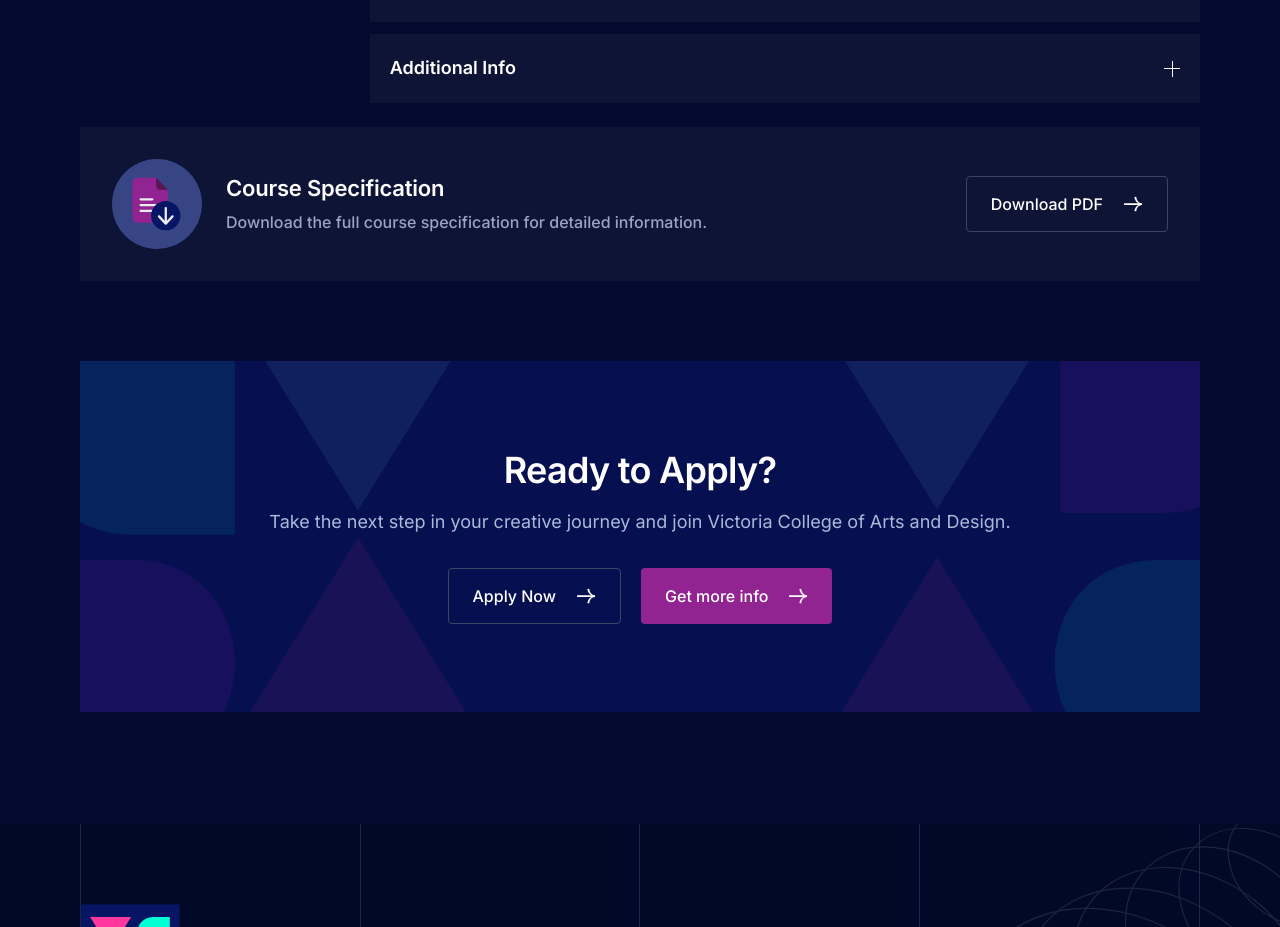
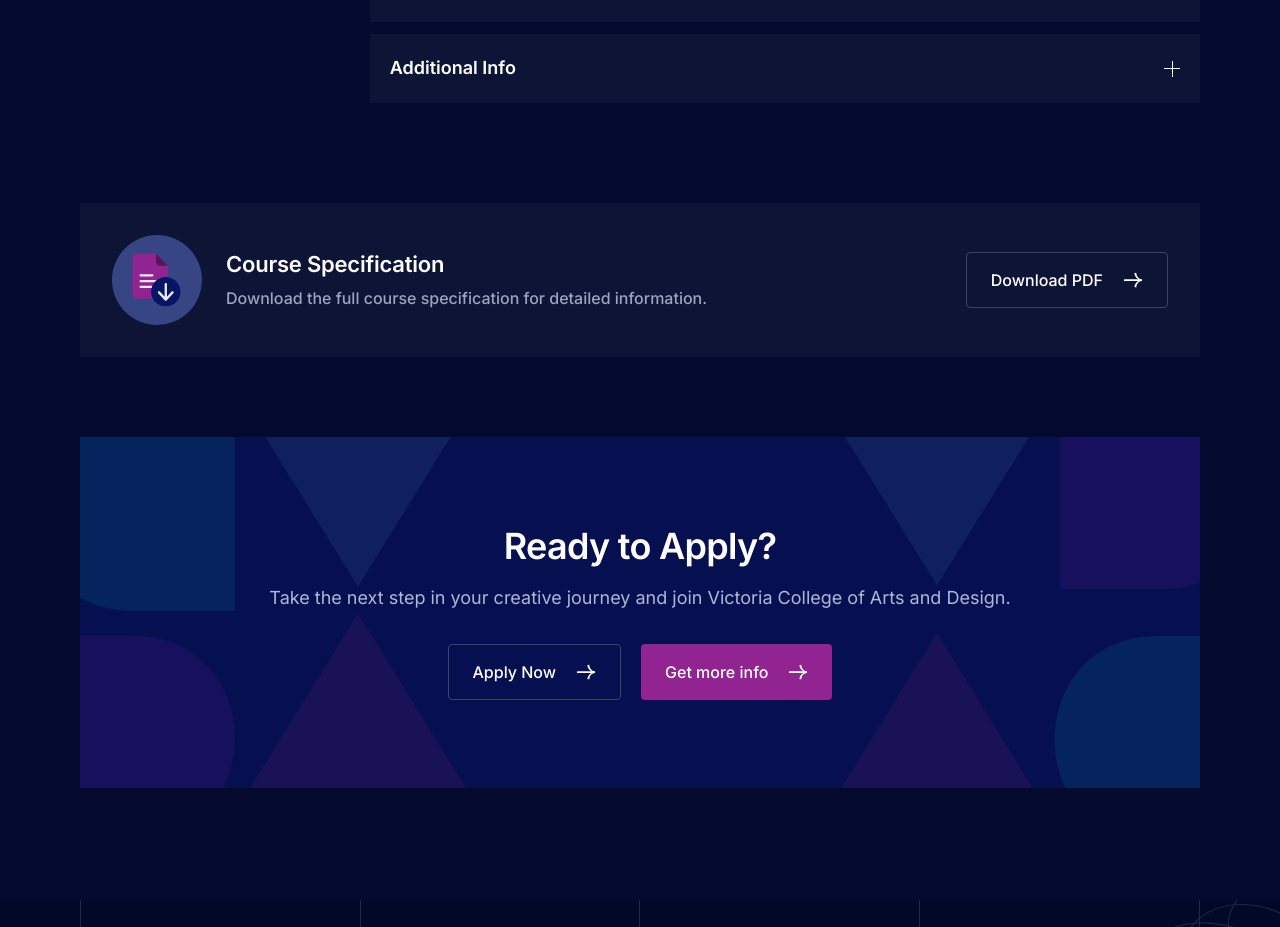
Before and after one commit to yousufhossendev/Victoria-College, a Next.js app: page /courses/3d-animation in a window 1280 px wide. Shown: the part 3587-4514 px from the top of the page. Built offline with nearby package versions, Linux system fonts and the light colour scheme.

Commit message:
updated course details

```diff
--- a/src/app/courses/[slug]/page.tsx
+++ b/src/app/courses/[slug]/page.tsx
@@ -89,7 +89,7 @@
 
             <section id={SECTIONS[2].id} aria-label={SECTIONS[2].label} className="scroll-mt-28">
               <CourseAdmissions course={course} />
-              <div className="mt-6">
+              <div className="mt-25">
                 <CourseSpecification course={course} />
               </div>
             </section>
```
